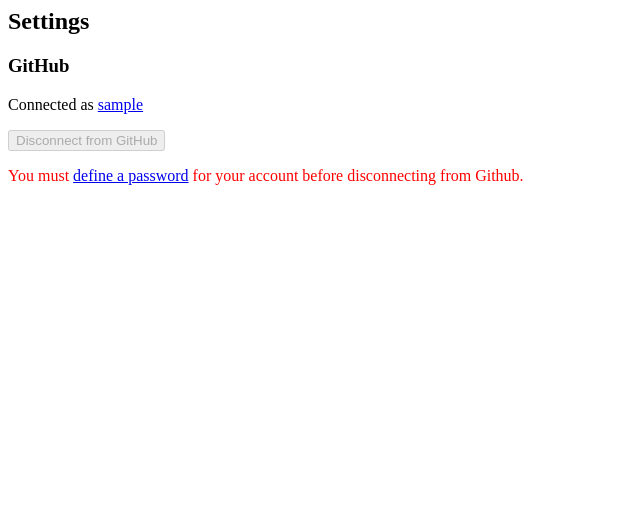
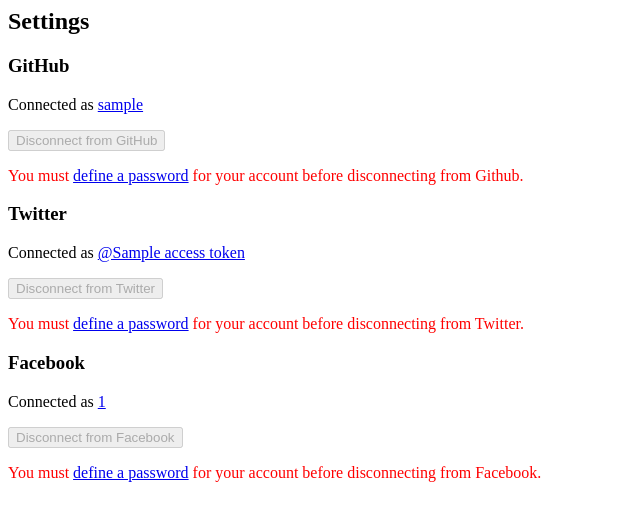
Before and after one commit to haradra/WAD2Proj, a Django app: template pawpal_project/templates/pawpal/settings.html in a window 1280 px wide. Shown: the top 521 px of the page, without its empty margins (0-640 px from the left). Run offline with Django 3.2, Linux system fonts and the light colour scheme; the template is opened without the code that fills it: most values are stand-ins (such as "Sample title", 1, 10 or a date in 2020).

Commit message:
Social media logins working, almost

```diff
--- a/pawpal_project/pawpal/views.py
+++ b/pawpal_project/pawpal/views.py
@@ -87,7 +87,7 @@
 
         user_form = UserForm()
         profile_form = UserProfileForm()
-    #When template is ready uncomment this block
+
 
     return render(request,
                   'pawpal/register.html',
--- a/pawpal_project/templates/pawpal/settings.html
+++ b/pawpal_project/templates/pawpal/settings.html
@@ -1,10 +1,8 @@
 <html>
-
   <h2>Settings</h2>
 
-
+  <h3>GitHub</h3>
   {% if github_login %}
-  <h3>GitHub</h3>
     <p>Connected as <a href="https://github.com/{{ github_login.extra_data.login }}/" target="_blank">{{ github_login.extra_data.login }}</a></p>
     {% if can_disconnect %}
       <form method="post" action="{% url 'social:disconnect' 'github' %}">
@@ -15,22 +13,28 @@
       <button type="button" disabled>Disconnect from GitHub</button>
       <p style="color: red">You must <a href="{% url 'password' %}">define a password</a> for your account before disconnecting from Github.</p>
     {% endif %}
+  {% else %}
+    <a href="{% url 'social:begin' 'github' %}">Connect to GitHub</a>
+  {% endif %}
 
-
-  {% elif twitter_login %}
-	<h3>Twitter</h3>
+  <h3>Twitter</h3>
+  {% if twitter_login %}
     <p>Connected as <a href="https://twitter.com/{{ twitter_login.extra_data.access_token.screen_name }}/" target="_blank">@{{ twitter_login.extra_data.access_token.screen_name }}</a></p>
     {% if can_disconnect %}
       <form method="post" action="{% url 'social:disconnect' 'twitter' %}">
         {% csrf_token %}
         <button type="submit">Disconnect from Twitter</button>
-	</form>
+      </form>
     {% else %}
       <button type="button" disabled>Disconnect from Twitter</button>
       <p style="color: red">You must <a href="{% url 'password' %}">define a password</a> for your account before disconnecting from Twitter.</p>
     {% endif %}
+  {% else %}
+    <a href="{% url 'social:begin' 'twitter' %}">Connect to Twitter</a>
+  {% endif %}
 
-  {% elif facebook_login %}
+  <h3>Facebook</h3>
+  {% if facebook_login %}
     <p>Connected as <a href="https://facebook.com/{{ facebook_login.extra_data.id }}/" target="_blank">{{ facebook_login.extra_data.id }}</a></p>
     {% if can_disconnect %}
       <form method="post" action="{% url 'social:disconnect' 'facebook' %}">
@@ -41,5 +45,7 @@
       <button type="button" disabled>Disconnect from Facebook</button>
       <p style="color: red">You must <a href="{% url 'password' %}">define a password</a> for your account before disconnecting from Facebook.</p>
     {% endif %}
-{% endif %}
+  {% else %}
+    <a href="{% url 'social:begin' 'facebook' %}">Connect to Facebook</a>
+  {% endif %}
 </html>
```
Also changed, not shown: pawpal_project/db.sqlite3, 1 other file.
